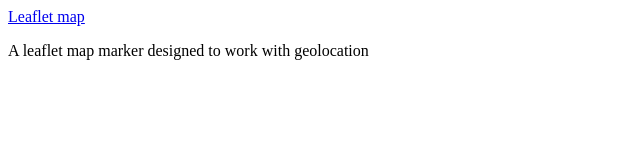
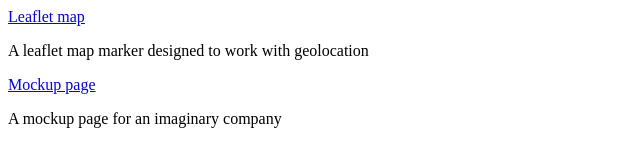
Before and after one commit to CodingGlitch/CodingGlitch.github.io, a plain HTML site: page index.html in a window 1280 px wide. Shown: the whole page, without its empty margins (0-640 px from the left). Drawn offline with Linux system fonts and the light colour scheme.

Commit message:
Update index.html

```diff
--- a/index.html
+++ b/index.html
@@ -7,5 +7,7 @@
   <body>
     <a href="./school/geolite/map.html">Leaflet map</a>
     <p>A leaflet map marker designed to work with geolocation</p>
+    <a href="./school/SAE14/index.html">Mockup page</a>
+    <p>A mockup page for an imaginary company</p>
   </body>
 </html>
```
